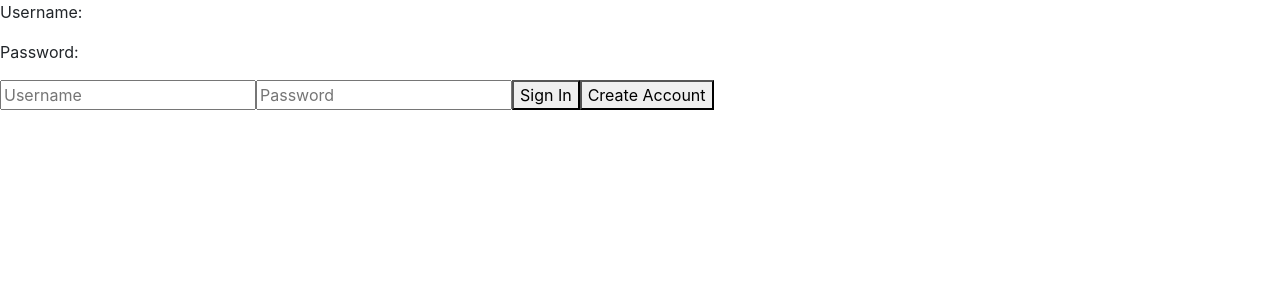
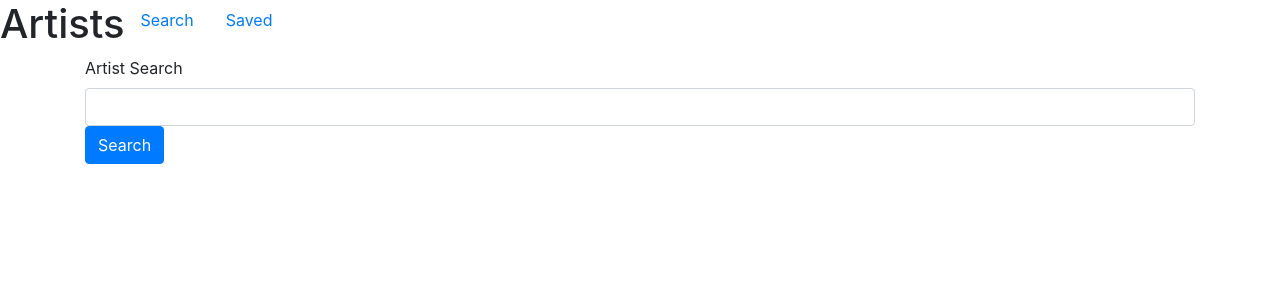
Before and after one commit to yutsukushi/Curate, a React (Create React App) app: page / in a window 1280 px wide. Shown: the top 300 px of the page. Built offline with nearby package versions, Linux system fonts and the light colour scheme.

Commit message:
created homepage

```diff
--- a/package.json
+++ b/package.json
@@ -10,6 +10,7 @@
     "path": "^0.12.7",
     "react": "^16.9.0",
     "react-dom": "^16.9.0",
+    "react-router-dom": "^5.0.1",
     "react-scripts": "3.1.1"
   },
   "scripts": {
--- a/src/App.js
+++ b/src/App.js
@@ -1,9 +1,25 @@
 import React from 'react';
-import SignIn from "./components/Authentication/Signin"
+import { BrowserRouter as Router, Route, Switch } from "react-router-dom";
+// import SignIn from "./components/Authentication/Signin"
+import NavBar from "./components/NavBar";
+import Header from "./components/Header";
+import SearchForm from "./components/SearchForm";
 import './App.css';
+
 function App() {
   return (
-    <SignIn />
+    <Router>
+    <div>
+      <NavBar />
+      <Switch>
+        <Route exact path="/" component={SearchForm} />
+        <Route exact path="/artist" component={Header} />
+        {/* <Route exact path="/books/:id" component={Detail} />
+        <Route component={NoMatch} /> */}
+      </Switch>
+    </div>
+  </Router>
   );
 }
+
 export default App;
--- /dev/null
+++ b/src/components/Header/index.js
@@ -0,0 +1,13 @@
+import React from "react";
+import "./style.css";
+
+function Header() {
+  return (
+    <div className="jumbotron">
+        <h1 className="display-4">Goog Enheim Search</h1>
+        <p className="lead">Search for and Save Artists of Interest</p>
+    </div>
+  )
+}
+
+export default Header;
--- /dev/null
+++ b/src/components/NavBar/index.js
@@ -0,0 +1,22 @@
+import React from "react";
+import "./style.css";
+
+function NavBar() {
+  return (
+  <div className="header">
+    <ul className="nav">
+      <li className="nav-item">
+        <h1 className="title"> Artists </h1>
+      </li>
+      <li className="nav-item">
+        <a className="nav-link" href="../pages/Search">Search</a>
+      </li>
+      <li className="nav-item">
+        <a className="nav-link" href="../pages/Saved">Saved</a>
+      </li>
+    </ul>
+  </div>
+  )
+}
+
+export default NavBar;
--- /dev/null
+++ b/src/components/SearchForm/index.js
@@ -0,0 +1,18 @@
+import React from "react";
+import "./style.css";
+
+
+function SearchForm() {
+  return (
+    <div className="container">
+      <form className="form-group">
+          <label>Artist Search</label>
+          <input type="text" className="form-control" id="bookSearch"></input>
+
+          <button type="submit" className="btn btn-primary">Search</button>
+      </form>
+    </div>
+  );
+}
+
+export default SearchForm;
```
Also changed, not shown: src/components/Header/style.css (added), src/components/NavBar/style.css (added), src/components/SearchForm/style.css (added), 1 other file (tests, documents, lock files or other folders).
